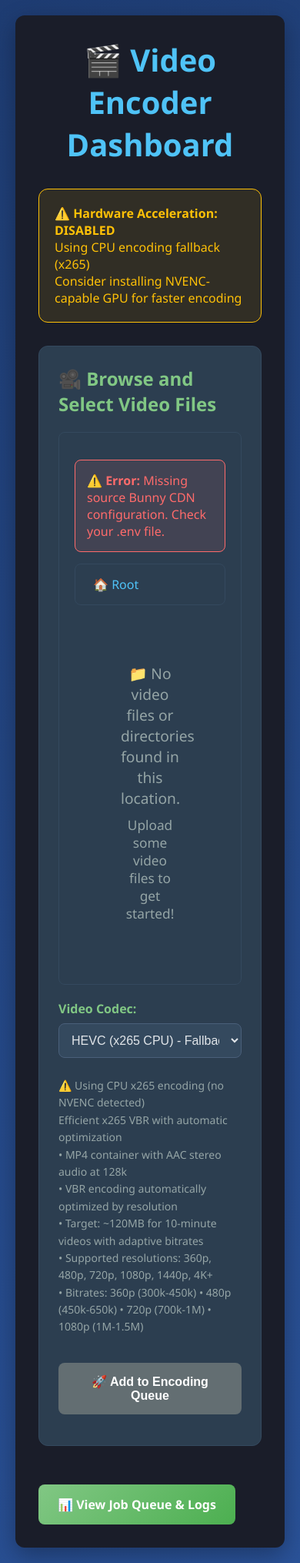
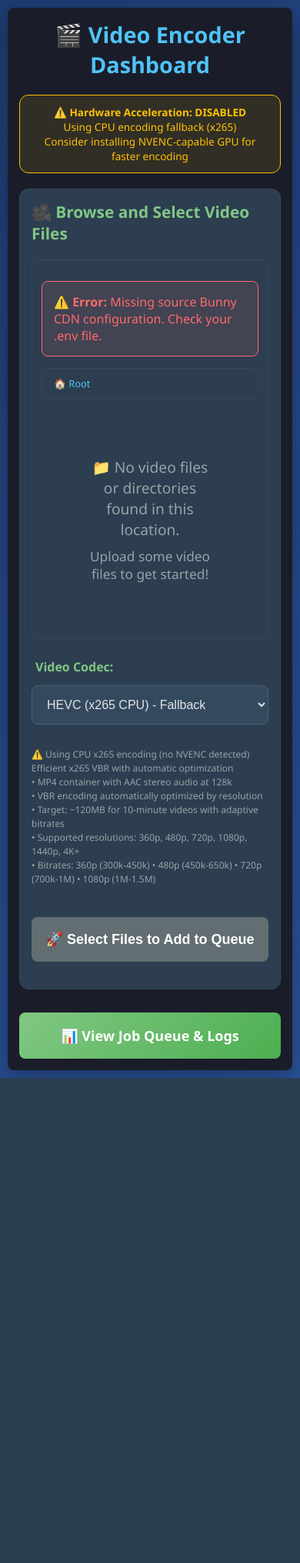
Before and after one commit to vimu-nk/video-encoder, a FastAPI app: page / in a window 390 px wide. Shown: the whole page at 77% size. After the commit the page ends 1400 px from the top, so only its background shows below. Run offline with FastAPI, Linux system fonts and the light colour scheme; parts of the project's set-up code (start-up, migrations or seed data) failed here and were passed over.

Commit message:
Updated all

```diff
--- a/app/main.py
+++ b/app/main.py
@@ -124,33 +124,48 @@
         })
 
 @app.post("/encode")
-async def start_encoding(file_path: str = Form(...),
-                        codec: str = Form("hevc_nvenc")):
+async def start_encoding(request: Request):
     try:
-        # Extract filename from path for display
-        filename = file_path.split('/')[-1]
+        # Get form data
+        form_data = await request.form()
+        file_paths = form_data.getlist("file_path")  # Get list of selected files
+        codec = form_data.get("codec", "hevc_nvenc")
 
-        # Create input/output paths
-        input_path = f"./input/{filename}"
-        output_filename = f"{filename.rsplit('.', 1)[0]}.mp4"
-        output_path = f"./output/{output_filename}"
+        if not file_paths:
+            return JSONResponse({
+                "success": False,
+                "error": "No files selected"
+            }, status_code=400)
 
-        # Add job to queue with remote file path for download
-        job_id = add_encoding_job(input_path, output_path, codec)
+        job_ids = []
+        filenames = []
 
-        # Store the original remote path in a way the queue can use it
-        # We'll modify the queue manager to handle this
-        job = get_job(job_id)
-        if job:
-            # Store the remote path for download
-            job.input_file = input_path  # Local path where file will be downloaded
-            # We could add a remote_path field, but for now we'll use the file_path as is
+        # Process each selected file
+        for file_path in file_paths:
+            # Extract filename from path for display
+            filename = file_path.split('/')[-1]
+
+            # Create input/output paths
+            input_path = f"./input/{filename}"
+            output_filename = f"{filename.rsplit('.', 1)[0]}.mp4"
+            output_path = f"./output/{output_filename}"
+
+            # Add job to queue with remote file path for download
+            job_id = add_encoding_job(input_path, output_path, codec)
+
+            # Store the original remote path for download
+            job = get_job(job_id)
+            if job:
+                job.remote_path = file_path  # Store the original remote path
+
+            job_ids.append(job_id)
+            filenames.append(filename)
 
         return JSONResponse({
             "success": True,
-            "message": f"Encoding job added to queue for {filename}",
-            "job_id": job_id,
-            "filename": filename,
+            "message": f"Added {len(job_ids)} job(s) to queue",
+            "job_ids": job_ids,
+            "filename": filenames[0] if len(filenames) == 1 else f"{len(filenames)} files",
             "codec": codec,
             "redirect_url": "/logs"
         })
--- a/app/templates/dashboard.html
+++ b/app/templates/dashboard.html
@@ -289,6 +289,162 @@
 				margin-right: 10px;
 				transform: scale(1.2);
 			}
+
+			/* Mobile Responsive Design */
+			@media (max-width: 768px) {
+				body {
+					padding: 10px;
+				}
+
+				.container {
+					padding: 20px;
+					margin: 0;
+					border-radius: 8px;
+				}
+
+				h1 {
+					font-size: 2em;
+					text-align: center;
+					margin-bottom: 20px;
+				}
+
+				h2 {
+					font-size: 1.3em;
+					margin-bottom: 15px;
+				}
+
+				.hardware-status {
+					padding: 15px;
+					margin: 15px 0;
+					font-size: 0.9em;
+					text-align: center;
+				}
+
+				.form-container {
+					padding: 20px;
+					margin: 20px 0;
+				}
+
+				.file-browser {
+					min-height: 300px;
+					padding: 15px;
+				}
+
+				.directory-item,
+				.file-item {
+					padding: 15px;
+					margin: 8px 0;
+				}
+
+				.directory-link {
+					font-size: 1em;
+				}
+
+				select {
+					width: 100%;
+					max-width: none;
+					font-size: 16px; /* Prevents zoom on iOS */
+					padding: 15px;
+				}
+
+				button {
+					width: 100%;
+					padding: 18px;
+					font-size: 18px;
+					margin: 20px 0;
+				}
+
+				.queue-link {
+					display: block;
+					text-align: center;
+					width: 100%;
+					padding: 18px;
+					font-size: 18px;
+					margin-top: 30px;
+				}
+
+				.codec-info {
+					font-size: 13px;
+					line-height: 1.5;
+					margin-top: 15px;
+				}
+
+				.breadcrumb {
+					padding: 12px;
+					font-size: 0.9em;
+					word-break: break-all;
+				}
+
+				.breadcrumb-item {
+					margin: 0 5px;
+					display: inline-block;
+				}
+
+				.file-size,
+				.file-date {
+					font-size: 0.8em;
+					display: block;
+					margin-top: 5px;
+				}
+
+				.toast {
+					right: 10px;
+					left: 10px;
+					top: 10px;
+					max-width: none;
+					font-size: 14px;
+				}
+
+				/* Better touch targets */
+				input[type="checkbox"] {
+					transform: scale(1.5);
+					margin-right: 15px;
+				}
+
+				label {
+					cursor: pointer;
+					-webkit-tap-highlight-color: rgba(116, 185, 255, 0.2);
+					padding: 5px;
+				}
+			}
+
+			@media (max-width: 480px) {
+				h1 {
+					font-size: 1.8em;
+				}
+
+				.container {
+					padding: 15px;
+				}
+
+				.hardware-status {
+					padding: 12px;
+					font-size: 0.85em;
+				}
+
+				.form-container {
+					padding: 15px;
+				}
+
+				.file-browser {
+					padding: 12px;
+					min-height: 250px;
+				}
+
+				.directory-item,
+				.file-item {
+					padding: 12px;
+				}
+
+				.codec-info {
+					font-size: 12px;
+				}
+
+				.breadcrumb {
+					padding: 10px;
+					font-size: 0.8em;
+				}
+			}
 		</style>
 	</head>
 	<body>
@@ -383,7 +539,7 @@
 					</div>
 
 					<button type="submit" id="encodeBtn" disabled>
-						🚀 Add to Encoding Queue
+						🚀 Select Files to Add to Queue
 					</button>
 				</form>
 			</div>
@@ -392,7 +548,7 @@
 		</div>
 
 		<script>
-			let selectedFilePath = null;
+			let selectedFilePaths = [];
 
 			// Toast notification function
 			function showToast(message, isError = false) {
@@ -435,26 +591,46 @@
 					const html = await response.text();
 					fileBrowser.innerHTML = html;
 
-					// Re-attach event listeners for radio buttons
+					// Re-attach event listeners for checkboxes
 					attachFileSelectionListeners();
 				} catch (error) {
 					fileBrowser.innerHTML = `<div class="error">❌ Error loading directory: ${error.message}</div>`;
 				}
 			}
 
-			// Attach event listeners to radio buttons
+			// Attach event listeners to checkboxes
 			function attachFileSelectionListeners() {
-				const radioButtons = document.querySelectorAll(
+				const checkboxes = document.querySelectorAll(
 					'input[name="file_path"]'
 				);
-				radioButtons.forEach((radio) => {
-					radio.addEventListener("change", function () {
-						selectedFilePath = this.value;
-						const encodeBtn = document.getElementById("encodeBtn");
-						encodeBtn.disabled = false;
-						encodeBtn.textContent = "🚀 Add to Encoding Queue";
+				checkboxes.forEach((checkbox) => {
+					checkbox.addEventListener("change", function () {
+						if (this.checked) {
+							selectedFilePaths.push(this.value);
+						} else {
+							selectedFilePaths = selectedFilePaths.filter(
+								(path) => path !== this.value
+							);
+						}
+						updateEncodeButton();
 					});
 				});
+			}
+
+			// Update encode button based on selection
+			function updateEncodeButton() {
+				const encodeBtn = document.getElementById("encodeBtn");
+				if (selectedFilePaths.length > 0) {
+					encodeBtn.disabled = false;
+					if (selectedFilePaths.length === 1) {
+						encodeBtn.textContent = "🚀 Add to Encoding Queue";
+					} else {
+						encodeBtn.textContent = `🚀 Add ${selectedFilePaths.length} Files to Queue`;
+					}
+				} else {
+					encodeBtn.disabled = true;
+					encodeBtn.textContent = "🚀 Select Files to Add to Queue";
+				}
 			}
 
 			// Handle form submission
@@ -463,9 +639,9 @@
 				.addEventListener("submit", async function (e) {
 					e.preventDefault(); // Always prevent default submission
 
-					if (!selectedFilePath) {
+					if (selectedFilePaths.length === 0) {
 						showToast(
-							"⚠️ Please select a video file to encode.",
+							"⚠️ Please select at least one video file to encode.",
 							true
 						);
 						return;
@@ -477,11 +653,19 @@
 					try {
 						// Disable button and show loading
 						submitBtn.disabled = true;
-						submitBtn.textContent = "⏳ Adding to Queue...";
+						if (selectedFilePaths.length === 1) {
+							submitBtn.textContent = "⏳ Adding to Queue...";
+						} else {
+							submitBtn.textContent = `⏳ Adding ${selectedFilePaths.length} Files...`;
+						}
 
 						// Get form data
 						const formData = new FormData(this);
-						formData.append("file_path", selectedFilePath);
+
+						// Add all selected file paths
+						selectedFilePaths.forEach((filePath) => {
+							formData.append("file_path", filePath);
+						});
 
 						// Submit via AJAX
 						const response = await fetch("/encode", {
@@ -493,26 +677,31 @@
 
 						if (result.success) {
 							// Show success toast
-							showToast(`✅ Job added to queue successfully!<br/>
-							<strong>File:</strong> ${result.filename}<br/>
+							const fileText =
+								selectedFilePaths.length === 1
+									? result.filename
+									: `${selectedFilePaths.length} files`;
+							showToast(`✅ Job(s) added to queue successfully!<br/>
+							<strong>Files:</strong> ${fileText}<br/>
 							<strong>Codec:</strong> ${result.codec}`);
 
 							// Reset form
-							selectedFilePath = null;
+							selectedFilePaths = [];
 							submitBtn.disabled = true;
-							submitBtn.textContent = "🚀 Add to Encoding Queue";
+							submitBtn.textContent =
+								"🚀 Select Files to Add to Queue";
 
 							// Clear file selection
-							const radioButtons = document.querySelectorAll(
+							const checkboxes = document.querySelectorAll(
 								'input[name="file_path"]'
 							);
-							radioButtons.forEach(
-								(radio) => (radio.checked = false)
+							checkboxes.forEach(
+								(checkbox) => (checkbox.checked = false)
 							);
 						} else {
 							// Show error toast
 							showToast(
-								`❌ Failed to add job to queue:<br/>${result.error}`,
+								`❌ Failed to add job(s) to queue:<br/>${result.error}`,
 								true
 							);
 						}
@@ -524,9 +713,7 @@
 						);
 					} finally {
 						// Re-enable button if not successful
-						if (
-							submitBtn.textContent !== "🚀 Add to Encoding Queue"
-						) {
+						if (submitBtn.textContent.includes("Adding")) {
 							submitBtn.disabled = false;
 							submitBtn.textContent = originalText;
 						}
--- a/app/templates/file_list.html
+++ b/app/templates/file_list.html
@@ -58,10 +58,9 @@
 			"
 		>
 			<input
-				type="radio"
+				type="checkbox"
 				name="file_path"
 				value="{{ file.path }}"
-				required
 				style="margin-right: 12px"
 			/>
 			<span style="color: #74b9ff">🎬</span>
```
Also changed, not shown: app/queue_manager.py (+8 -2 lines).
